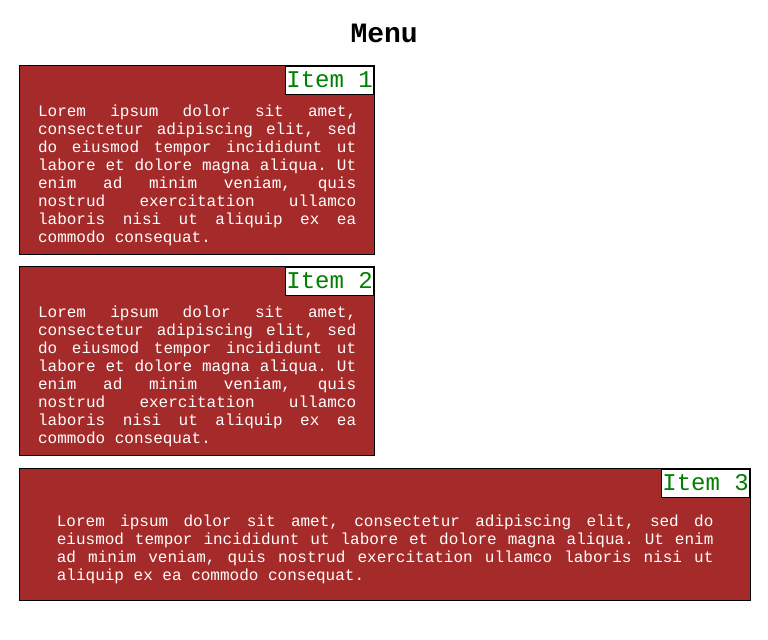
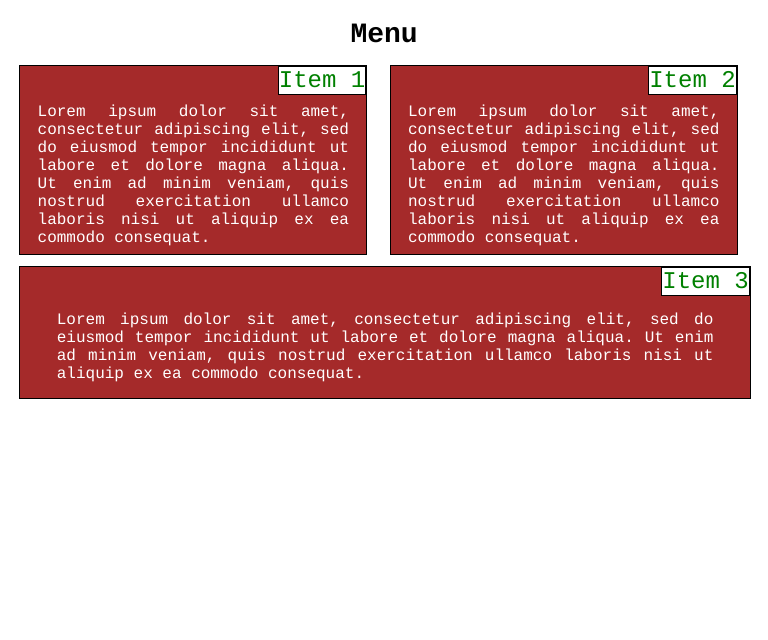
Before and after one commit to Glenin69420/Coursera-projects, a plain HTML site: page module2-solution/index.html in a window 768 px wide. Drawn offline with Linux system fonts and the light colour scheme.

Commit message:
fixed widht of md size

```diff
--- a/module2-solution/css/responsive.css
+++ b/module2-solution/css/responsive.css
@@ -110,7 +110,7 @@ div > div {
     width: 41.66%;
   }
   .col-md-6 {
-    width: 47%;
+    width: 46%;
   }
   .col-md-7 {
     width: 58.33%;
```
